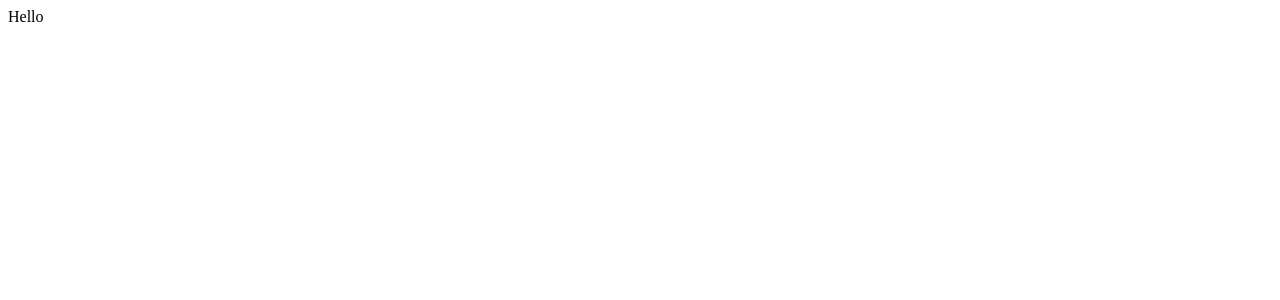
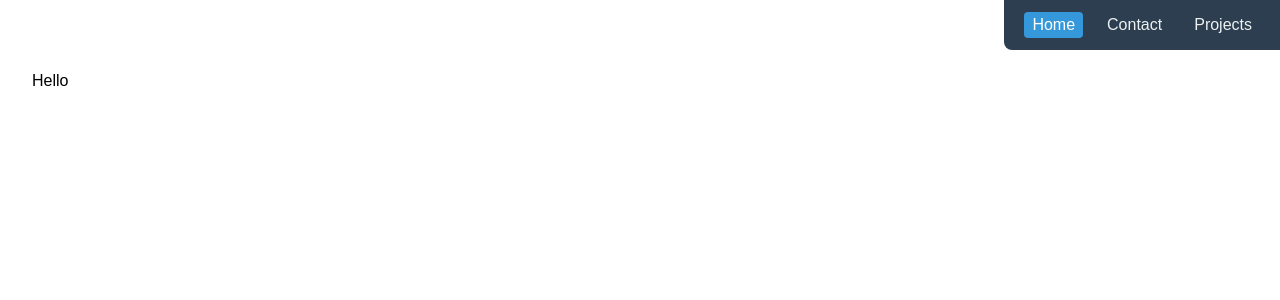
Before and after one commit to Vix-T/jhu_software_concepts, a Flask app: page / in a window 1280 px wide. Before the commit the part shown is almost empty. Shown: the top 300 px of the page. Run offline with Flask 3, Linux system fonts and the light colour scheme.

Commit message:
Add nav bar with active-page highlighting
Co-Authored-By: Claude Sonnet 5 <noreply@anthropic.com>
Claude-Session: https://claude.ai/code/session_01JzYCyrJ2iyctsMKXF1tzhL

```diff
--- a/module_1/app/main/routes.py
+++ b/module_1/app/main/routes.py
@@ -5,4 +5,14 @@ main_bp = Blueprint("main", __name__)
 
 @main_bp.route("/")
 def index():
-    return render_template("base.html")
+    return render_template("index.html")
+
+
+@main_bp.route("/contact")
+def contact():
+    return render_template("contact.html")
+
+
+@main_bp.route("/projects")
+def projects():
+    return render_template("projects.html")
--- /dev/null
+++ b/module_1/app/static/css/nav.css
@@ -0,0 +1,33 @@
+.navbar {
+    position: fixed;
+    top: 0;
+    right: 0;
+    display: flex;
+    gap: 1rem;
+    padding: 0.75rem 1.25rem;
+    background-color: #2c3e50;
+    border-bottom-left-radius: 8px;
+}
+
+.nav-link {
+    color: #ecf0f1;
+    text-decoration: none;
+    font-family: sans-serif;
+    font-weight: 500;
+    padding: 0.25rem 0.5rem;
+    border-radius: 4px;
+}
+
+.nav-link:hover {
+    background-color: #34495e;
+}
+
+.nav-link.active {
+    background-color: #3498db;
+    color: #ffffff;
+}
+
+main {
+    padding: 4rem 1.5rem 1.5rem;
+    font-family: sans-serif;
+}
--- a/module_1/app/templates/base.html
+++ b/module_1/app/templates/base.html
@@ -3,8 +3,22 @@
 <head>
     <meta charset="UTF-8">
     <title>App</title>
+    <link rel="stylesheet" href="{{ url_for('static', filename='css/nav.css') }}">
 </head>
 <body>
-    Hello
+    <nav class="navbar">
+        <a class="nav-link {% if request.endpoint == 'main.index' %}active{% endif %}"
+           href="{{ url_for('main.index') }}">Home</a>
+        <a class="nav-link {% if request.endpoint == 'main.contact' %}active{% endif %}"
+           href="{{ url_for('main.contact') }}">Contact</a>
+        <a class="nav-link {% if request.endpoint == 'main.projects' %}active{% endif %}"
+           href="{{ url_for('main.projects') }}">Projects</a>
+    </nav>
+
+    <main>
+        {% block content %}
+        Hello
+        {% endblock %}
+    </main>
 </body>
 </html>
--- /dev/null
+++ b/module_1/app/templates/contact.html
@@ -0,0 +1,5 @@
+{% extends "base.html" %}
+
+{% block content %}
+Contact page coming soon.
+{% endblock %}
--- /dev/null
+++ b/module_1/app/templates/index.html
@@ -0,0 +1,5 @@
+{% extends "base.html" %}
+
+{% block content %}
+Hello
+{% endblock %}
--- /dev/null
+++ b/module_1/app/templates/projects.html
@@ -0,0 +1,5 @@
+{% extends "base.html" %}
+
+{% block content %}
+Projects page coming soon.
+{% endblock %}
```
